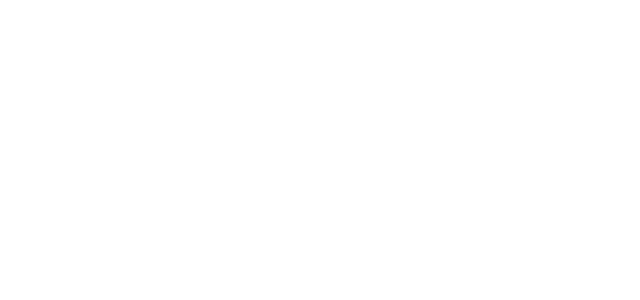
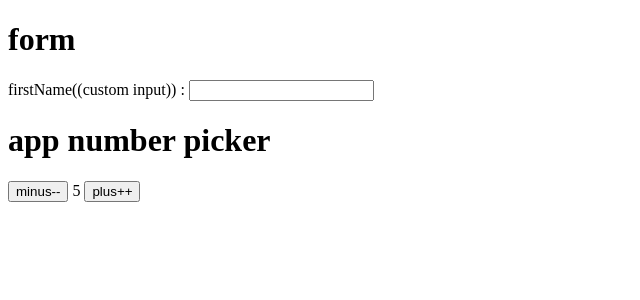
Before and after one commit to afrasiabi1374/nuxt-jwt, a Nuxt app: page /Form in a window 1280 px wide. Before the commit this address had no page. Shown: the top 300 px of the page, without its empty margins (0-640 px from the left). Built offline with nearby package versions, Linux system fonts and the light colour scheme.

Commit message:
num picker

```diff
--- /dev/null
+++ b/components/ui/AppNumberPicker.vue
@@ -0,0 +1,42 @@
+<template>
+  <div>
+    <button @click="minus">minus--</button>
+        {{value}}
+    <button @click="plus">plus++</button>
+  </div>
+</template>
+
+<script>
+export default {
+    name: 'appNumberPicker',
+    props:{
+        value:{
+            type: Number,
+            required: true,
+        },
+        minValue:{
+            type: Number,
+            default: 0
+        }
+    },
+    methods:{
+        plus(){
+            this.$emit("change", this.value + 1)
+        },
+        minus(){
+            if (this.value-1 >= this.minValue) {
+                this.$emit("change", this.value - 1)
+            }
+        }
+    },
+    model:{
+        prop: 'value',
+        event: 'change'
+    }
+
+}
+</script>
+
+<style>
+
+</style>
--- /dev/null
+++ b/components/ui/AppTextInput.vue
@@ -0,0 +1,29 @@
+<template>
+  <input  type="text" :value="value" v-bind="$attrs" v-on="{...$listeners, input: inputFunc}" >
+</template>
+
+<script>
+export default {
+  name: 'AppTextInput',
+  // تغیر نامک پراپ وی مدل
+  // model:{
+  //   event: 'change',
+  //   prop: 'value'
+  // },
+  props:{
+    value: {
+      type: String,
+      default: '',
+    }
+  },
+  methods:{
+    inputFunc(e){
+      this.$emit('input',e.target.value)
+    }
+  }
+}
+</script>
+
+<style>
+
+</style>
--- /dev/null
+++ b/layouts/error.vue
@@ -0,0 +1,22 @@
+<template>
+  <div>
+    <h1>ارور توی صفحه ارور سفارشی</h1>
+    <h2>
+        {{ error.statusCode }}
+    </h2>
+    <h3>
+        {{ error.message }}
+    </h3>
+  </div>
+</template>
+
+<script>
+export default {
+    name: "error",
+    props: ['error']
+}
+</script>
+
+<style>
+
+</style>
--- a/nuxt.config.js
+++ b/nuxt.config.js
@@ -53,6 +53,7 @@
   build: {
   },
   router: {
+    middleware: ['apiMiddleware'],
     parseQuery(query){
       return require('qs').parse(query)
     },
--- /dev/null
+++ b/pages/Form.vue
@@ -0,0 +1,31 @@
+<template>
+  <div>
+    <h1>form</h1>
+    <label>firstName((custom input)) : </label>
+    <ui-app-text-input v-model="firstName" />
+    <br>
+    <h1>app number picker</h1>
+    <ui-app-number-picker minValue="0"  v-model="count"></ui-app-number-picker>
+  </div>
+</template>
+
+<script>
+export default {
+  name: "Form",
+  data() {
+    return {
+     firstName: '',
+     count: 5
+    }
+  },
+  watch:{
+    firstName(value){
+      console.log('first name is : ', value);
+    }
+  }
+}
+</script>
+
+<style>
+
+</style>
--- a/pages/index.vue
+++ b/pages/index.vue
@@ -23,9 +23,16 @@
       </nuxt-link>
     </p>
     <p>
-      <nuxt-link to="/nuxt-middleware">
-        nuxt-middleware
-      </nuxt-link>
+      <nuxt-link :to="{name: 'nuxt-middleware'}">nuxt middleware</nuxt-link>
+    </p>
+    <p>
+      <nuxt-link to="/validate/414">nuxt Vlidate life-cycle<span style="color: green;"> Custom ERROR</span></nuxt-link>
+    </p>
+    <p>
+      <nuxt-link to="/validate/12ali">nuxt Vlidate life-cycle <span style="color: red;">Default ERROR</span></nuxt-link>
+    </p>
+    <p>
+      <nuxt-link to="/form"> v-model </nuxt-link>
     </p>
   </div>
 </template>
--- a/pages/nuxt-middleware.vue
+++ b/pages/nuxt-middleware.vue
@@ -8,7 +8,15 @@
 <script>
 export default {
     name: 'nuxtMiddleware',
-    middleware: ['auth']
+    // middleware: ['auth']
+    fetch(){
+        return new Promise((resolve) => {
+            setTimeout(()=>{
+                console.log("fetch resolved")
+                resolve(true)
+            }, 3000)
+        })
+    }
 }
 </script>
 <style>
--- /dev/null
+++ b/pages/validate/_id/index.vue
@@ -0,0 +1,21 @@
+<template>
+  <div>
+    <h1>
+        validate
+    </h1>
+  </div>
+</template>
+
+<script>
+export default {
+    name: "index",
+    validate({ params, error }){
+        error({ statusCode: 500, message: 'خطای ولیدیشن پانصد رخ داده است .' })
+        return /^\d+$/.test(params.id)
+    }
+}
+</script>
+
+<style>
+
+</style>
```
Also changed, not shown: middleware/apiMiddleware.js (added, +11 -0 lines).
